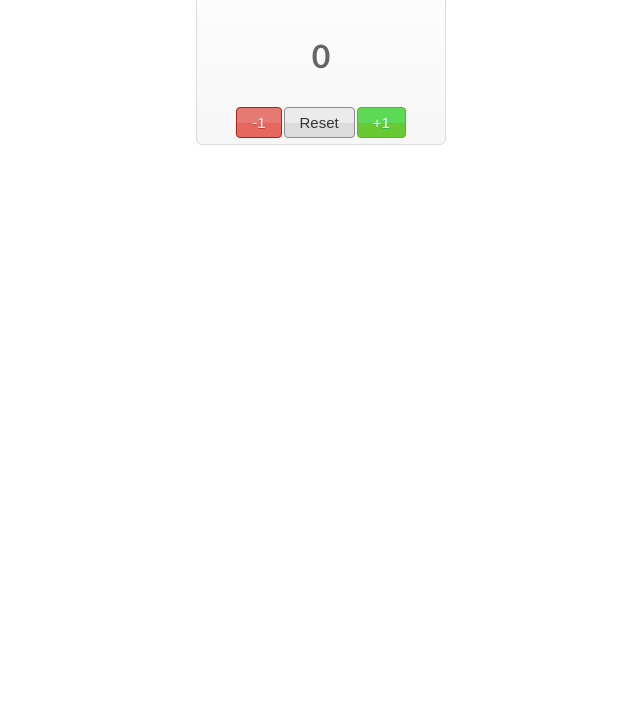
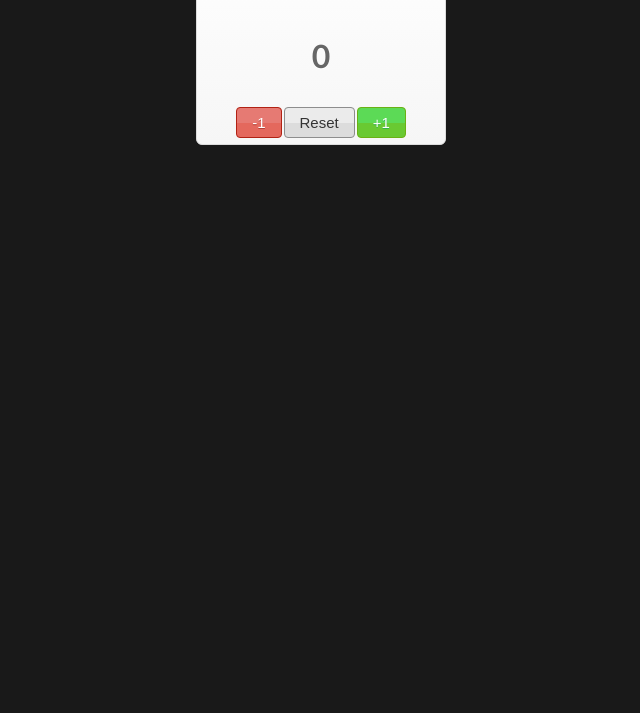
Before and after one commit to rafalspa/js-counter, a plain HTML site: page index.html in a window 1280 px wide. Shown: the part 87-800 px from the top of the page, without its empty margins (319-959 px from the left). Drawn offline with Linux system fonts and the light colour scheme.

Commit message:
Update style.css

```diff
--- a/style.css
+++ b/style.css
@@ -1,5 +1,6 @@
 body {
     font-family:'Gill Sans', 'Gill Sans MT', Calibri, 'Trebuchet MS', sans-serif;
+    background: #191919;
 }
 
 .title, .number, .buttons{
```
